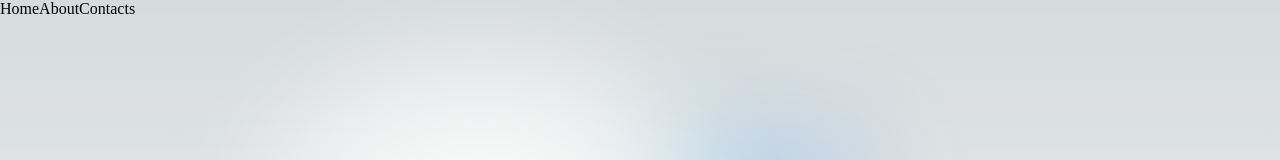
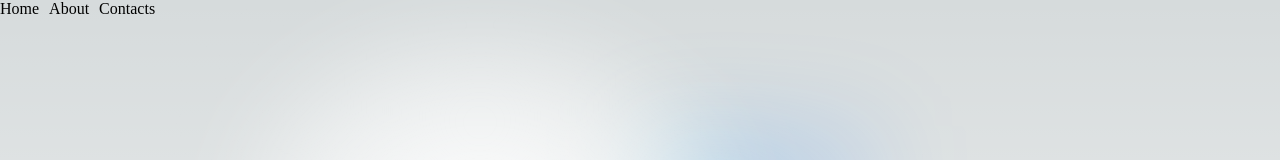
Before and after one commit to cariddi/next-initial-demo, a Next.js app: page /about in a window 1280 px wide. Shown: the top 160 px of the page. Built offline with nearby package versions, Linux system fonts and the light colour scheme.

Commit message:
Styling navbar component

```diff
--- a/components/Navbar.jsx
+++ b/components/Navbar.jsx
@@ -1,9 +1,12 @@
+import Link from "next/link";
+import styles from "./Navbar.module.css";
+
 export const Navbar = () => {
 	return (
-		<nav>
-			<a href="/">Home</a>
-			<a href="/about">About</a>
-			<a href="/contacts">Contacts</a>
+		<nav className={styles.menu}>
+			<Link href="/">Home</Link>
+			<Link href="/about">About</Link>
+			<Link href="/contacts">Contacts</Link>
 		</nav>
 	);
 };
--- /dev/null
+++ b/components/Navbar.module.css
@@ -0,0 +1,3 @@
+.menu a {
+	margin-right: 10px;
+}
```
